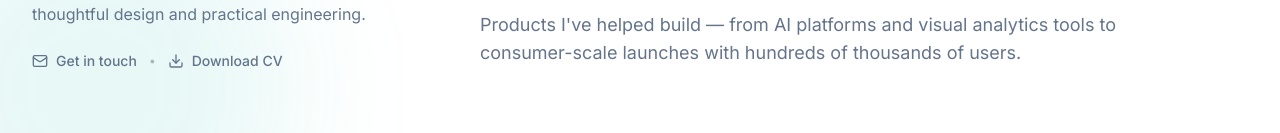
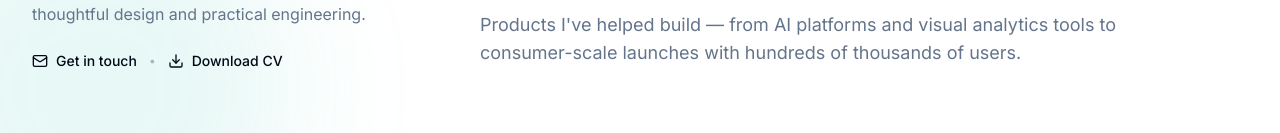
Before and after one commit to aleib/profile, a React (Vite) app: page /work in a window 1280 px wide. Shown: the part 201-334 px from the top of the page. Built offline with nearby package versions, Linux system fonts and the light colour scheme; the HTML template or start-up script is replaced by a standard one.

Commit message:
fix accessibility: color contrast on button

```diff
--- a/src/components/sidebar/LeftSidebar.tsx
+++ b/src/components/sidebar/LeftSidebar.tsx
@@ -42,7 +42,7 @@ const LeftSidebar = ({ navSections, activeSectionId }: LeftSidebarProps) => {
           <div className="flex flex-wrap gap-3 items-center">
             <Link
               to="/#contact"
-              className="inline-flex items-center gap-2 text-muted-foreground py-2 text-sm font-medium hover:text-primary transition-colors"
+              className="inline-flex items-center gap-2 text-foreground py-2 text-sm font-medium hover:text-primary transition-colors"
             >
               <Mail className="w-4 h-4" />
               Get in touch
@@ -53,7 +53,7 @@ const LeftSidebar = ({ navSections, activeSectionId }: LeftSidebarProps) => {
             <a
               href="/alex-leibhammer-cv.pdf"
               download
-              className="inline-flex items-center gap-2 text-muted-foreground py-2 text-sm font-medium hover:text-foreground transition-colors"
+              className="inline-flex items-center gap-2 text-foreground py-2 text-sm font-medium hover:text-foreground transition-colors"
             >
               <Download className="w-4 h-4" />
               Download CV
```
